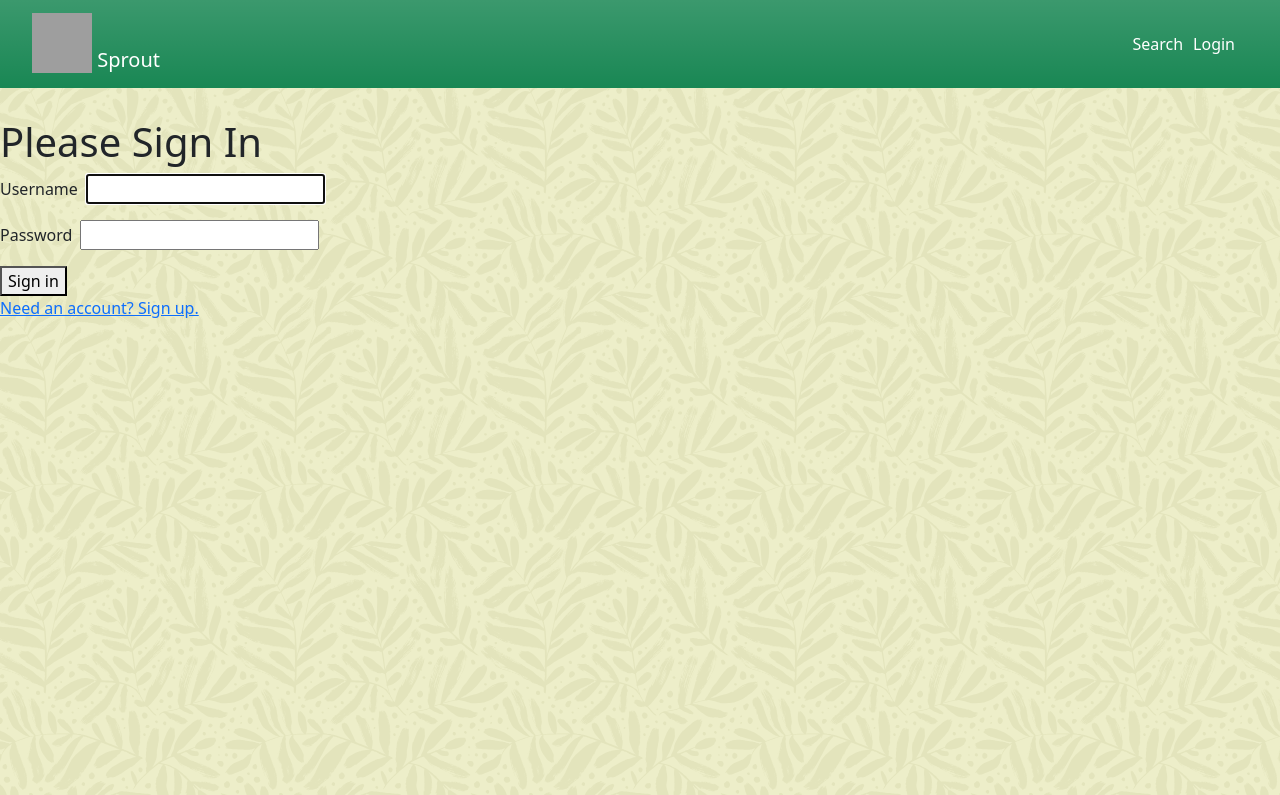
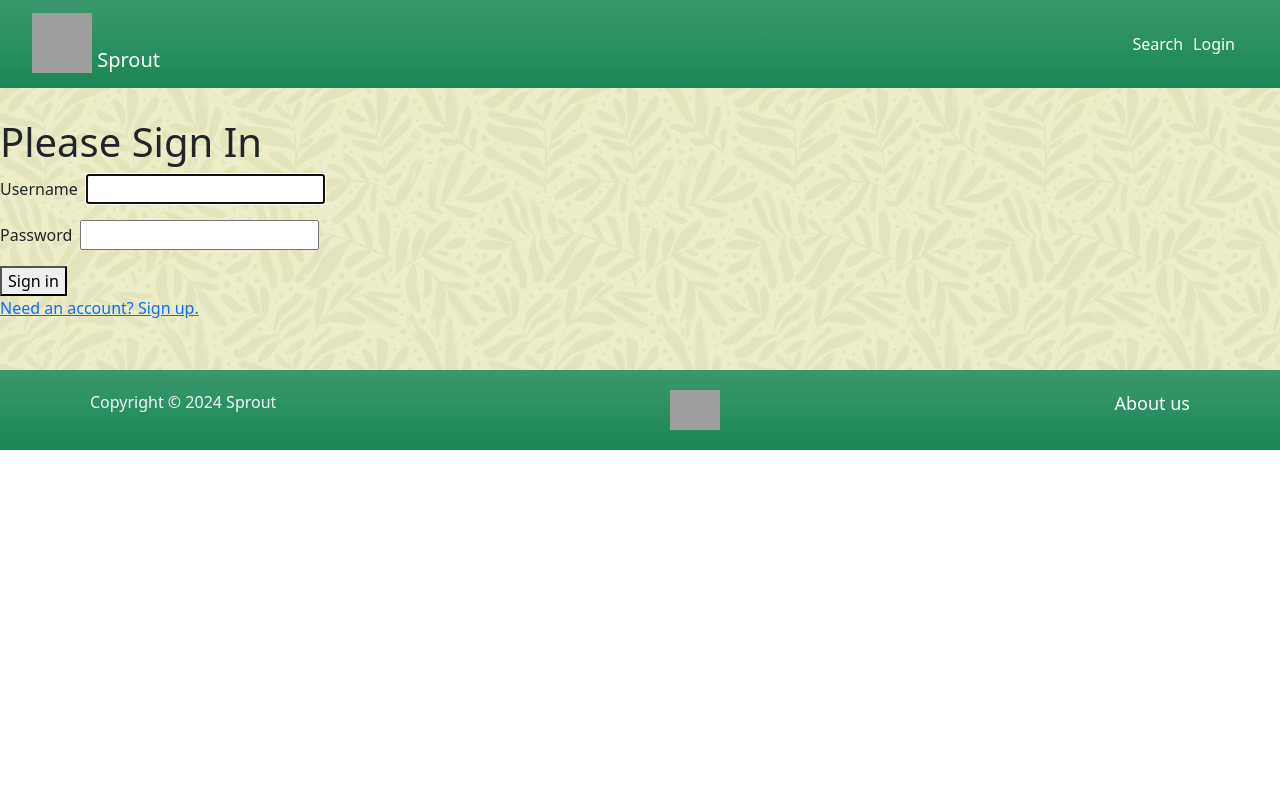
Before and after one commit to gitMoreDone/FinalCapstone, a Vue app in the folder vue/: page /login in a window 1280 px wide. Shown: the top 795 px of the page. Built offline with nearby package versions, Linux system fonts and the light colour scheme; grey boxes are pictures that could not be loaded; a web font is replaced by a local one.

Commit message:
FixedPlusIconandDetailsResizing

```diff
--- a/vue/src/App.vue
+++ b/vue/src/App.vue
@@ -32,16 +32,14 @@ export default {
   z-index: 1000;
 }
 .footer{
-  bottom: 0;
-  width: 100vw;
+    bottom: 0;
+    width: 100%;
+    position: relative;
+    margin-top: 50px;
 }
-
 
 .body{
   padding-top: 30px;
-  width:100%;
-  height: 100vh;
-
-
+  min-height: 100%;
 }
 </style>
--- a/vue/src/components/PlantDetails.vue
+++ b/vue/src/components/PlantDetails.vue
@@ -1,4 +1,5 @@
 <template>
+
     <div class="container">
         <div class="left-container">
             <div class="main-image">
@@ -32,7 +33,6 @@
                     </div>
                 </div>
             </div>
-
             <div v-show="activeTab === 'care'" class="tab-content care-content active" id="care">
                 <div class="plant-details">
                     <h3>Care Details</h3>
@@ -41,7 +41,6 @@
                     </div>
                 </div>
             </div>
-
             <div v-show="activeTab === 'zone'" class="tab-content zone-map active" id="zone">
                 <div class="zone-map-container">
                     <img class="map-image" v-bind:src="zoneMap">
@@ -59,7 +58,7 @@ export default {
       zoneMap: 'https://res.cloudinary.com/dwdijh29x/image/upload/v1733324616/2023_vv17fy.webp',
       thumbnails: [
         this.currentPlant.plantImage2,
-        this.currentPlant.plantImage3
+        this.currentPlant.plantImage3,
       ],
       activeTab: 'details'
     };
@@ -90,11 +89,11 @@ export default {
 .zone-map-container{
     display: flex;
     justify-content: center;
-    margin-top: 80px;
+    size: fit-content;
 }
 
 .map-image{
-    width: 75%;
+    width: 70%;
 }
 
 .plant-care{
@@ -120,20 +119,17 @@ export default {
     align-items: center;
 }
 
-body {
-    font-family: Arial, sans-serif;
-    background-color: #f7f7f7;
-}
 
 .container {
     display: flex;
     justify-content: space-between;
     padding: 20px;
-
 }
 
 .left-container {
-    width: 60%;
+
+    margin-bottom: auto;
+    width: 33%;
 }
 
 .main-image img {
@@ -163,12 +159,15 @@ body {
 }
 
 .right-container {
-    width: 35%;
+    width: 66%;
     height:60vh;
     padding: 20px;
     box-shadow: 0 0 10px rgba(0, 0, 0, 0.1);
     border-radius: 5px;
     background-color: white;
+    margin-top: auto;
+    margin-bottom: auto;
+    margin-left: 25px;
 }
 
 .tabs {
--- a/vue/src/components/PlantSearch.vue
+++ b/vue/src/components/PlantSearch.vue
@@ -8,7 +8,7 @@
 
             <!-- for each plant, v-for for a card -->
             <div class="col-12 col-md-2 card" v-for="plant in filteredPlants" v-bind:key="plant.plantId">
-                <button class="icon" v-on:click.prevent="savePlant(plant)">+</button>
+                <button class="icon" v-if="$store.state.token != ''" v-on:click.prevent="savePlant(plant)">+</button>
                 <div id="plant-image-container">
                     <img class="plant-image" v-bind:src=plant.plantImage1 v-bind:alt=plant.plantName>
                 </div>
@@ -19,7 +19,6 @@
                     <h4 class="plant-type">{{ plant.plantType }}</h4>
                 </div>
             </div>
-
         </div>
     </div>
 </template>
```
